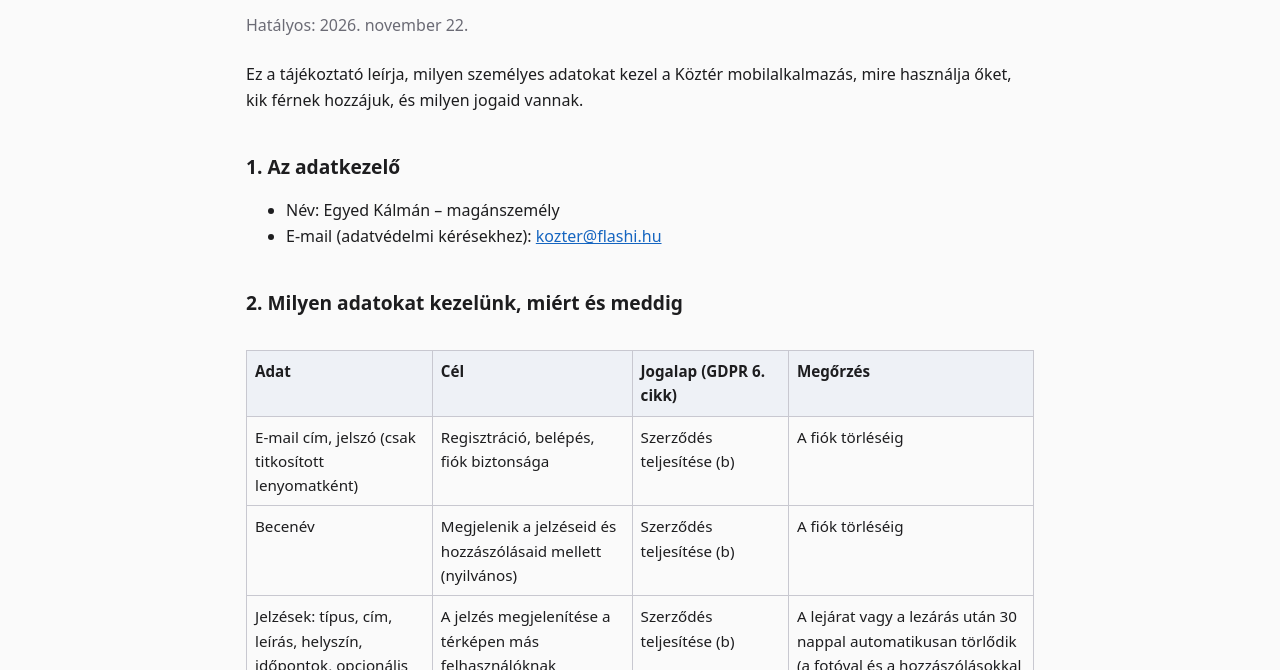
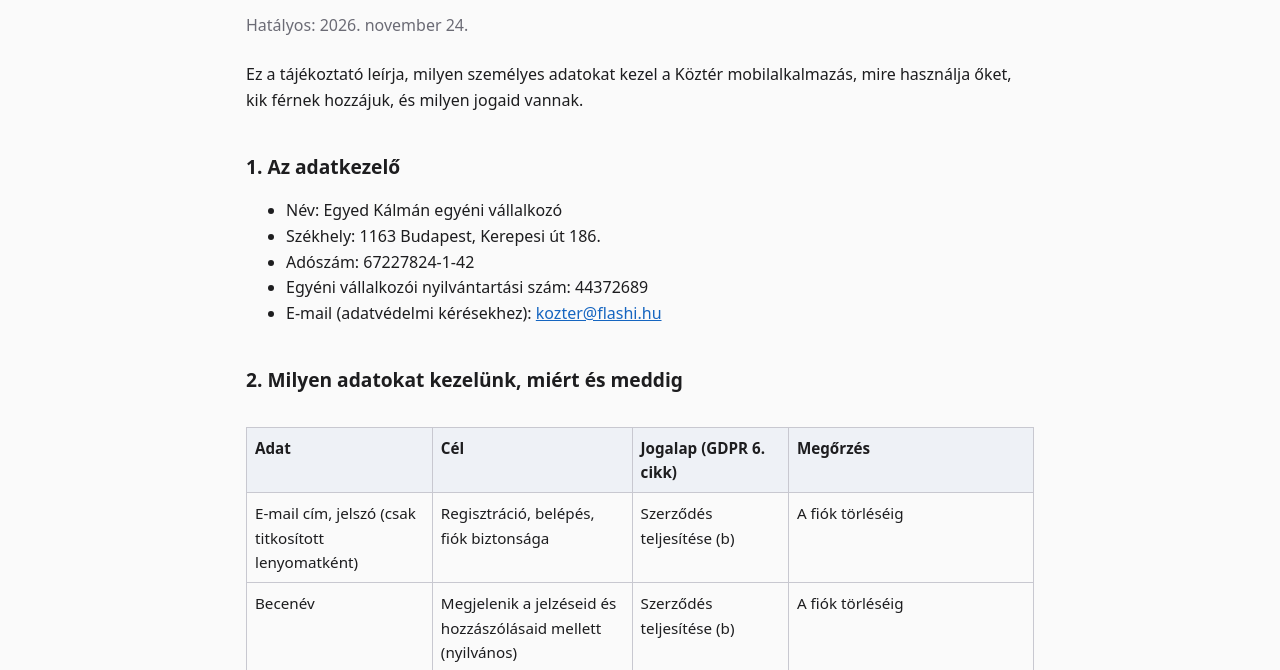
Before and after one commit to kalmanegyed-sys/kozossegi-terkep-legal, a plain HTML site: page adatvedelem.html in a window 1280 px wide. Shown: the part 129-799 px from the top of the page. Drawn offline with Linux system fonts and the light colour scheme.

Commit message:
Add files via upload

```diff
--- a/adatvedelem.html
+++ b/adatvedelem.html
@@ -30,12 +30,15 @@
 <main>
 
 <h1>Adatvédelmi tájékoztató</h1>
-<p class="meta">Hatályos: 2026. november 22.</p>
+<p class="meta">Hatályos: 2026. november 24.</p>
 <p>Ez a tájékoztató leírja, milyen személyes adatokat kezel a Köztér mobilalkalmazás, mire használja őket, kik férnek hozzájuk, és milyen jogaid vannak.</p>
 
 <h2>1. Az adatkezelő</h2>
 <ul>
-  <li>Név: Egyed Kálmán – magánszemély</li>
+  <li>Név: Egyed Kálmán egyéni vállalkozó</li>
+  <li>Székhely: 1163 Budapest, Kerepesi út 186.</li>
+  <li>Adószám: 67227824-1-42</li>
+  <li>Egyéni vállalkozói nyilvántartási szám: 44372689</li>
   <li>E-mail (adatvédelmi kérésekhez): <a href="mailto:kozter@flashi.hu">kozter@flashi.hu</a></li>
 </ul>
 
```
Also changed, not shown: feltetelek.html (+1 -1 lines), fiok-torlese.html (+2 -2 lines), index.html (+1 -1 lines).
